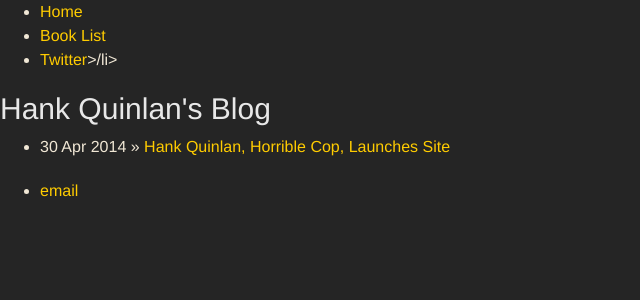
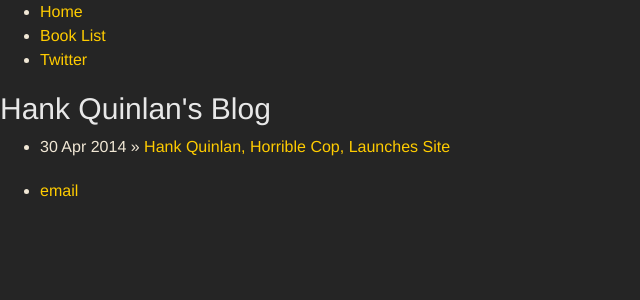
Before and after one commit to nmemodi/natemodi.github.io, a Jekyll site: the page built from blog/index.html, in a window 1280 px wide. Shown: the top 300 px of the page, without its empty margins (0-640 px from the left). Built offline with Jekyll 4.4.1, drawn with Linux system fonts in a browser that asks for light colours.

```diff
--- a/_layouts/default.html
+++ b/_layouts/default.html
@@ -10,7 +10,7 @@
 	    		<ul>
 	        		<li><a href="/">Home</a></li>
 		        	<li><a href="/about">Book List</a></li>
-				<li><a href="http://www.twitter.com/natemodi">Twitter</a>>/li>
+				<li><a href="http://www.twitter.com/natemodi">Twitter</a></li>
 	    		</ul>
 			</nav>
 			<div class="container">
```
